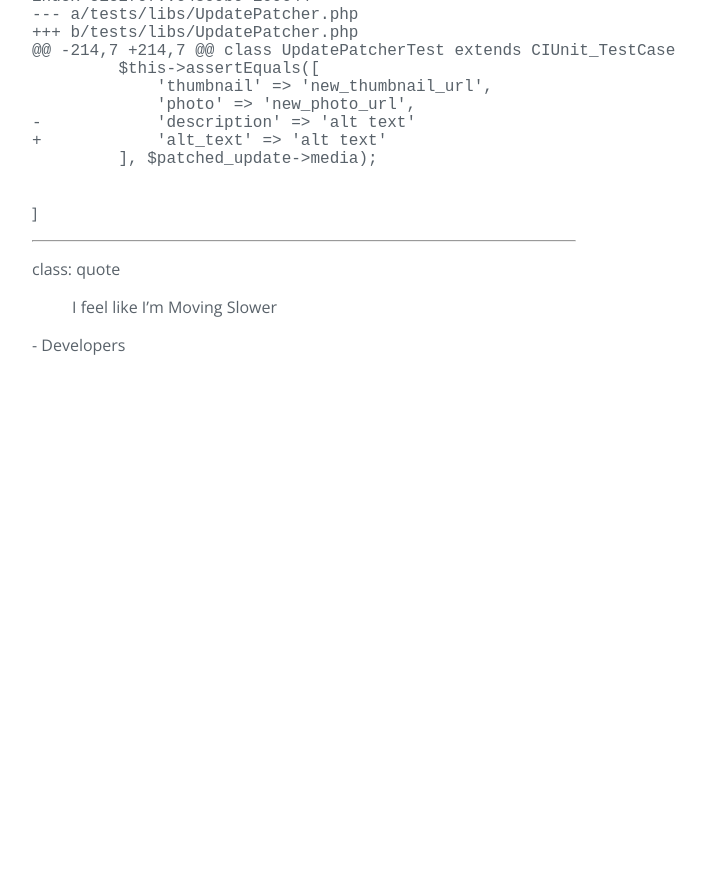
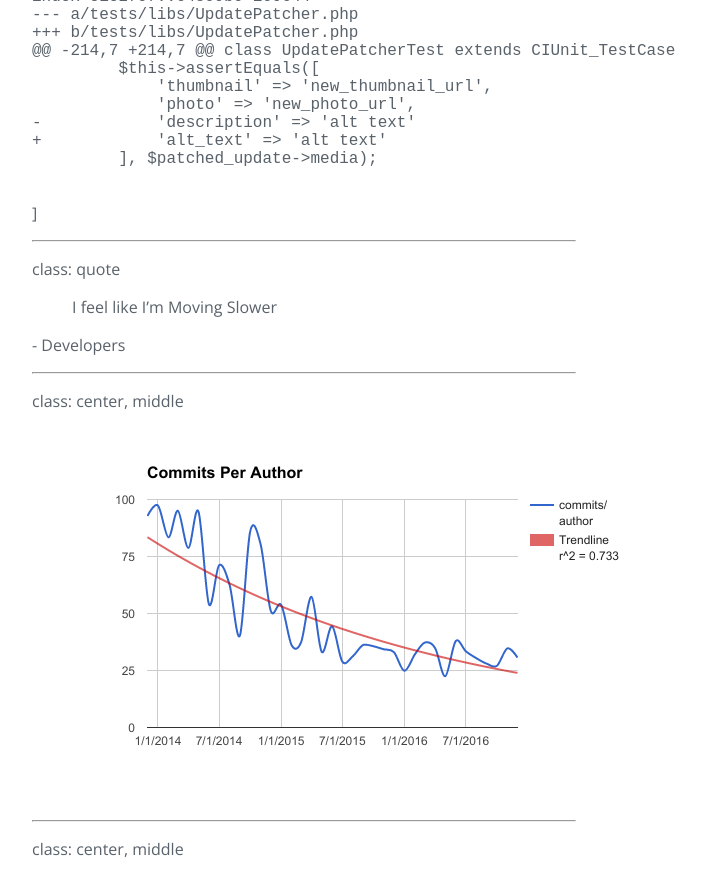
Before and after one commit to bufferapp/buffer-talks, a Jekyll site: the page built from slides/atomic-design.md, in a window 1280 px wide and 900 px high, scrolled down 1317 px. Shown: the top 896 px of the window, without its empty margins (336-1041 px from the left). Built offline with Jekyll 4.4.1, drawn with Linux system fonts in a browser that asks for light colours; our own code applies the rules of GitHub Pages for plain Markdown files; before the commit the page ends 1689 px from its top, so only the background shows below that.

Commit message:
add graphs for commits/author and marginal productivity

```diff
--- a/slides/atomic-design.md
+++ b/slides/atomic-design.md
@@ -76,3 +76,15 @@
 > I feel like I'm Moving Slower
 
 \- Developers
+
+---
+
+class: center, middle
+
+<img src="{{baseurl}}/images/MigrateWithAtomicDesign/commits-per-author.png" alt="commits per author"/>
+
+---
+
+class: center, middle
+
+<img src="{{baseurl}}/images/MigrateWithAtomicDesign/marginal-productivity.png" alt="commits per author"/>
```
Also changed, not shown: images/MigrateWithAtomicDesign/commits-per-author.png (added), images/MigrateWithAtomicDesign/marginal-productivity.png (added).
